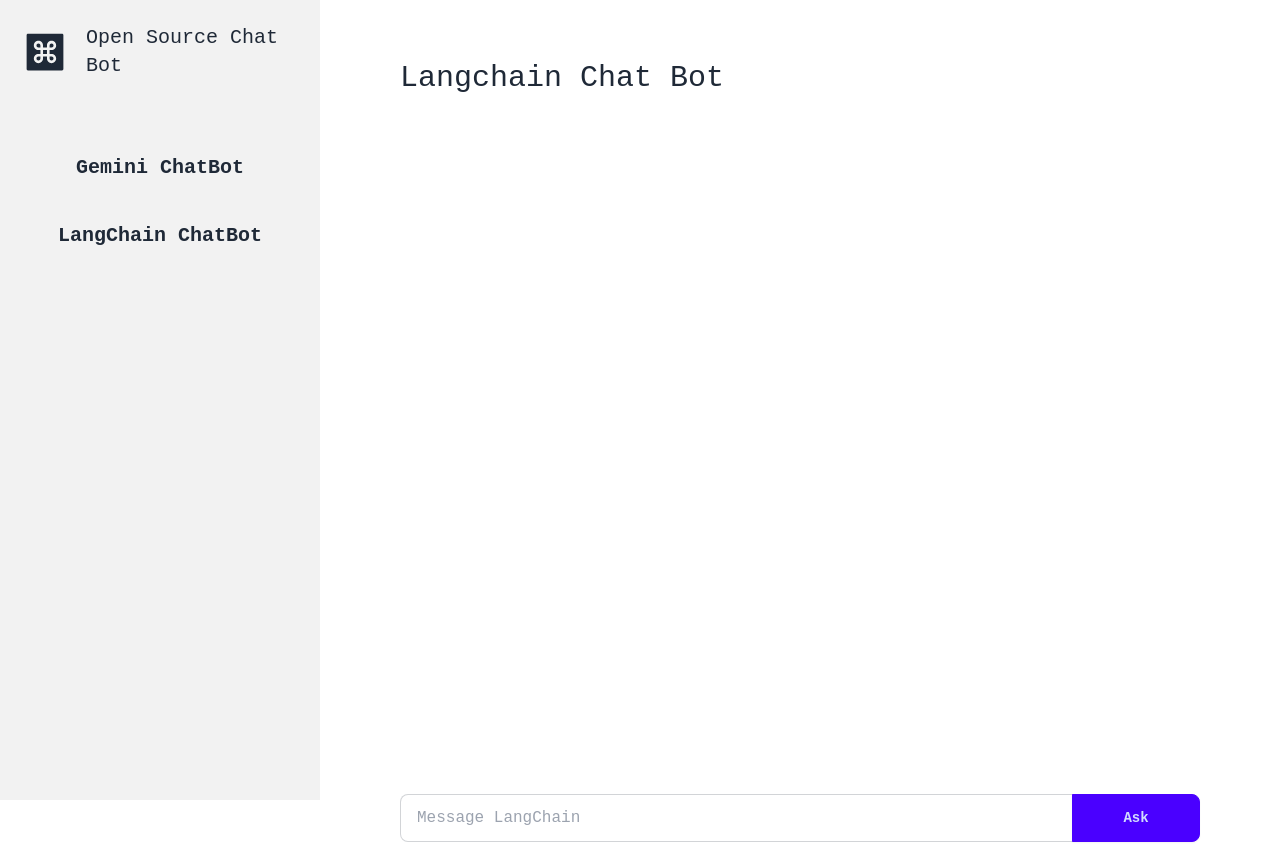
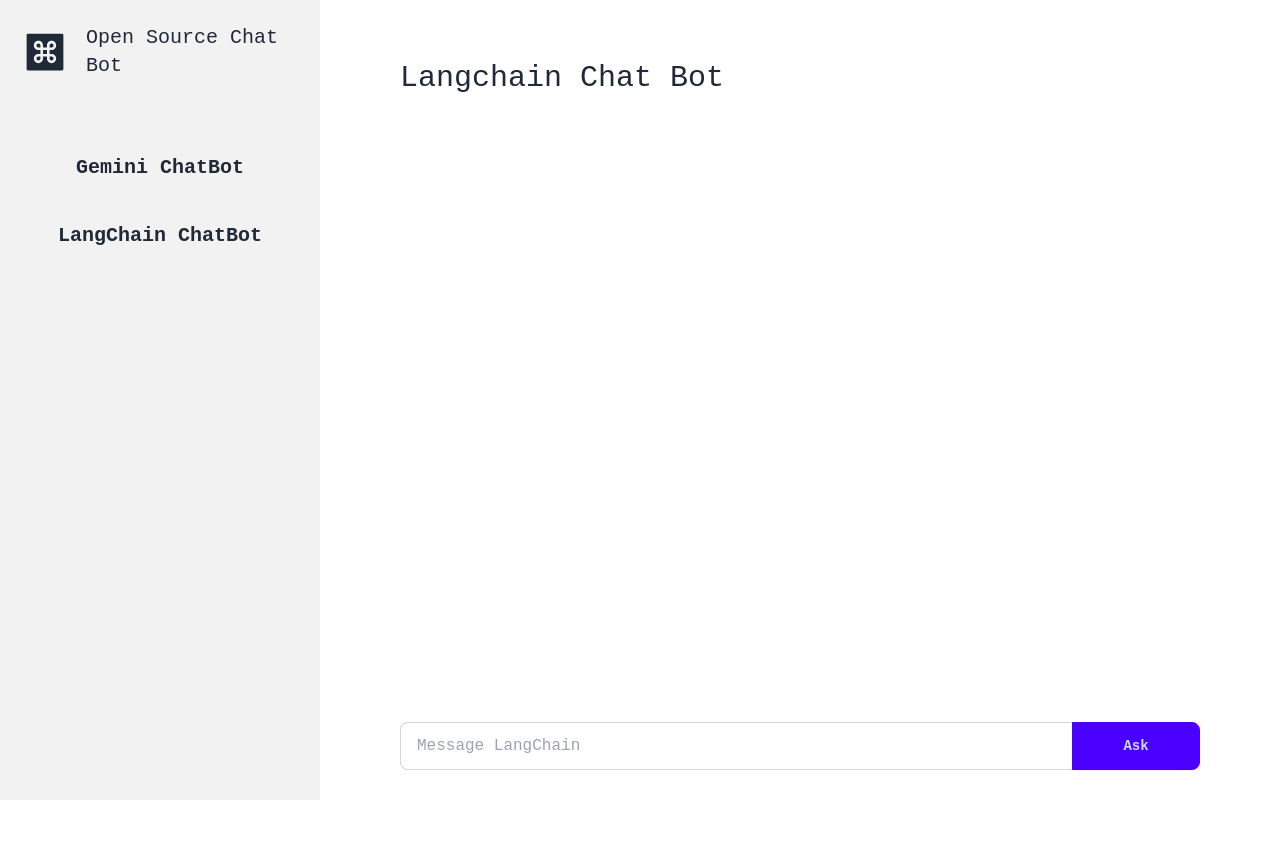
Before and after one commit to anuragShingare30/LangChain-ChatBot, a Next.js app: page /LangChainChat in a window 1280 px wide. Built offline with nearby package versions, Linux system fonts and the light colour scheme.

Commit message:
Fifth commit

```diff
--- a/components/ChatApp.jsx
+++ b/components/ChatApp.jsx
@@ -86,7 +86,7 @@
                 </div>
             </div>
             <form className="join relative mb-24" onSubmit={handleSubmit}>
-                <div className="join w-full absolute bottom-auto">
+                <div className="join w-full absolute bottom-auto mt-5">
                     <input
                         type="text"
                         placeholder="Message VoyageVision"
--- a/components/LangChainChat.tsx
+++ b/components/LangChainChat.tsx
@@ -64,8 +64,8 @@
 
       </div>
       <div>
-        <form className="join relative w-full" onSubmit={handleSubmit}>
-          <div className="join w-full absolute mt-4 mb-10 bottom-auto">
+        <form className="join relative mb-24 w-full" onSubmit={handleSubmit}>
+          <div className="join w-full absolute bottom-auto mt-10">
             <input
               type="text"
               placeholder="Message LangChain"
```
